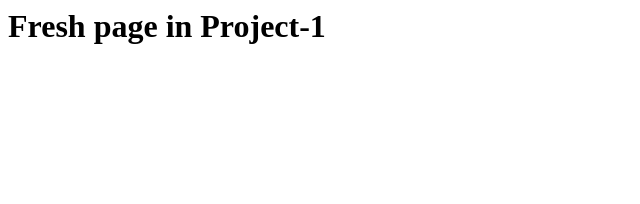
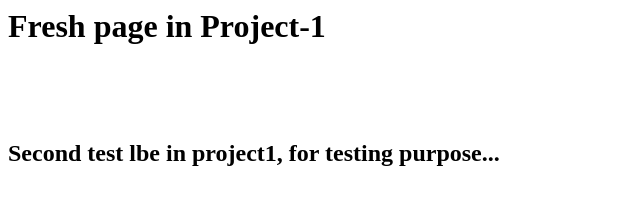
Before and after one commit to Francis-Raja/StyleScript, a plain HTML site: page Project1/test1.html in a window 1280 px wide. Shown: the whole page, without its empty margins (0-640 px from the left). Drawn offline with Linux system fonts and the light colour scheme.

Commit message:
demo commit for second try

```diff
--- a/Project1/test1.html
+++ b/Project1/test1.html
@@ -4,5 +4,7 @@
     </head>
     <body>
         <h1>Fresh page in Project-1</h1>
+        <br><br><br>
+        <h2>Second test lbe in project1, for testing purpose...</h2>
     </body>
 </html>
```
